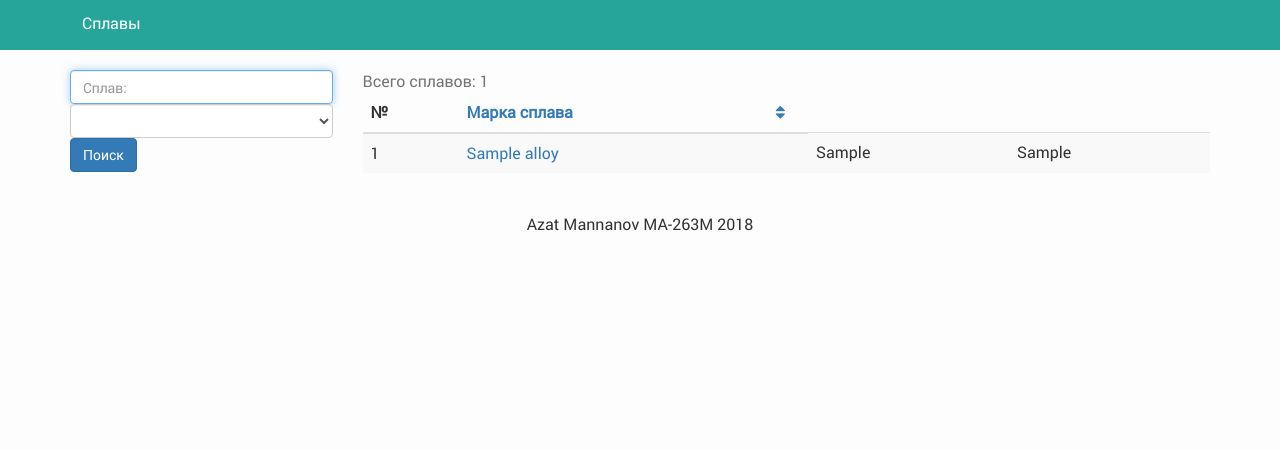
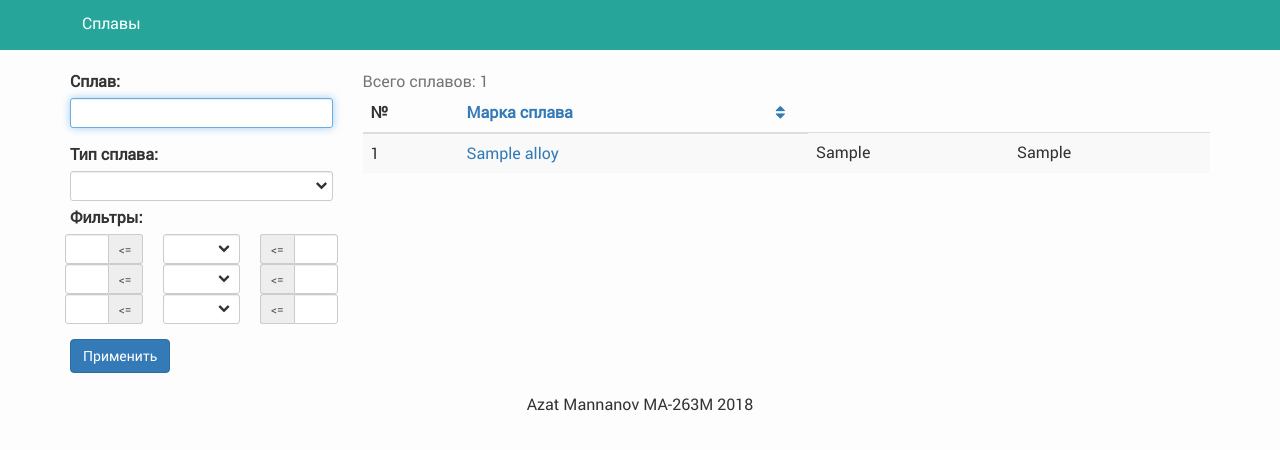
Before and after one commit to mannpy/ni-bsad_project, a Django app: template nickel_super_alloys/templates/nickel_super_alloys/index.html in a window 1280 px wide. Shown: the top 450 px of the page. Run offline with Django 3.2, Linux system fonts and the light colour scheme; the template is opened without the code that fills it: most values are stand-ins (such as "Sample title", 1, 10 or a date in 2020); some libraries are stand-ins or nearby versions.

Commit message:
Added filters

```diff
--- a/nickel_super_alloys/templates/nickel_super_alloys/index.html
+++ b/nickel_super_alloys/templates/nickel_super_alloys/index.html
@@ -5,16 +5,62 @@
 <div class="container">
     <div class="row">
         <div class="col-md-3">
-            <form class="" action="" method="GET">
+            <form action="" method="GET">
                 <div class="filters">
-                    <input type="text" name="q" value="{{ query }}" class="form-control" placeholder="Сплав:" autofocus>
-                        <select name="f1" class="form-control">
-                        <option selected value=""></option>
-                        {% for el in elements %}
-                            <option value="{{ el }}">{{ el }}</option>
+                    <div class="form-group">
+                        <label for="typeofalloy"  class="control-label">Сплав:</label>
+                        <input type="text" name="q" id="typeofalloy" value="{{ request.GET.q }}" class="form-control input-sm" autofocus>
+                    </div>
+                    <div class="form-group">
+                        <label class="control-label">Тип сплава:</label>
+                            <div class="selectdiv">
+                                <select name="ta" class="form-control input-sm">
+                                    <option value=""></option>
+                                {% for toa in type_of_alloys %}
+                                    <option value="{{ toa }}" {% if toa == request.GET.ta %}selected{% endif %}>{{ toa }}</option>
+                                {% endfor %}
+                                </select>
+                            </div>
+                    </div>
+                    <div class="form-group" id="filters">
+                        <label class="control-label" >Фильтры:</label>
+                        {% for i in "123" %}
+                        <div class="row">
+                            <div class="col-xs-4">
+                                <div class="input-group input-group-sm">
+                                    {% with "gtf"|add:i as gtf %}
+                                    {% cycle request.GET.gtf1 request.GET.gtf2 request.GET.gtf3 as gtf_val silent %}
+                                    <input type="text" name="{{ gtf }}"  class="form-control"  value="{{ gtf_val }}">
+                                    <span class="input-group-addon"><=</span>
+                                    {% endwith %}
+                                </div>
+                            </div>
+                            <div class="col-xs-4">
+                                <div class="selectdiv">
+                                    {% with "f"|add:i as f %}
+                                    <select name="{{ f }}" class="form-control input-sm">
+                                    <option selected value=""></option>
+                                    {% cycle request.GET.f1 request.GET.f2 request.GET.f3 as f_val silent %}
+                                    {% for el in elements %}
+                                        <option value="{{ el }}" {% if el == f_val %}selected{% endif %}>{{ el }}</option>
+                                    {% endfor %}
+                                    </select>
+                                    {% endwith %}
+                                </div>
+                            </div>
+                            <div class="col-xs-4">
+                                <div class="input-group input-group-sm">
+                                    {% with "ltf"|add:i as ltf %}
+                                    {% cycle request.GET.ltf1 request.GET.ltf2 request.GET.ltf3 as ltf_val silent %}
+                                    <span class="input-group-addon"><=</span>
+                                    <input type="text" name="{{ ltf }}" class="form-control input-sm"  value="{{ ltf_val }}">
+                                    {% endwith %}
+                                </div>
+                            </div>
+                        </div>
                         {% endfor %}
-                        </select>
-                    <input class="btn btn-primary" type="submit" value="Поиск" />
+                    </div>
+                    <input class="btn btn-primary" type="submit" value="Применить" />
                 </div>
                 </form>
 
@@ -42,7 +88,7 @@
                                     </a>
                                     {% elif key in request.GET.o %}
                                         {% if query_link %}
-                                        <a class="sortremove" href="?q={{ query }}" title="Удалить из сортировки">
+                                        <a class="sortremove" href="?{{ query_link }}" title="Удалить из сортировки">
                                         {% else %}
                                         <a class="sortremove" href="." title="Удалить из сортировки">
                                         {% endif %}
--- a/static/css/main.css
+++ b/static/css/main.css
@@ -116,3 +116,49 @@ text-align: right;
 a.sortremove {
 	margin: 0 5px;
 }
+
+/* Стиль для селекта */
+.selectdiv:after {
+    content: '\f078';
+    font: normal normal normal 12px/1 FontAwesome;
+    right: 20px;
+    padding-top: 8px;
+    position: absolute;
+	pointer-events: none;
+}
+
+/* IE11 hide native button (thanks Matt!) */
+select::-ms-expand {
+display: none;
+}
+
+.selectdiv select {
+  -webkit-appearance: none;
+  -moz-appearance: none;
+  appearance: none;
+  /* Add some styling */
+
+  display: block;
+  width: 100%;
+  max-width: 320px;
+  height: 30px;
+  float: right;
+  color: #333;
+  background-color: #ffffff;
+  background-image: none;
+  -ms-word-break: normal;
+  word-break: normal;
+}
+
+/* конец стили для селекта */
+
+/* фильтры */
+#filters {
+	padding-top: 20px;
+}
+
+#filters .col-xs-4 {
+	padding-left: 10px;
+	padding-right: 10px;
+}
+/* конец фильтры */
```
Also changed, not shown: nickel_super_alloys/views.py (+54 -3 lines).
